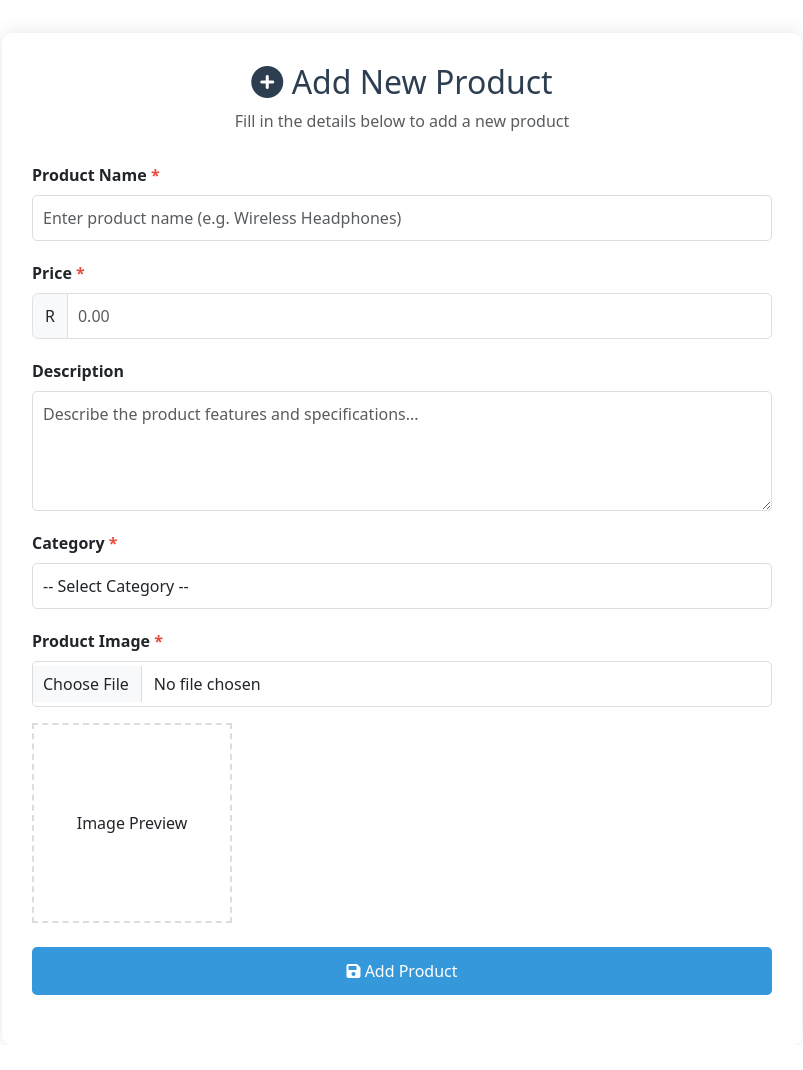
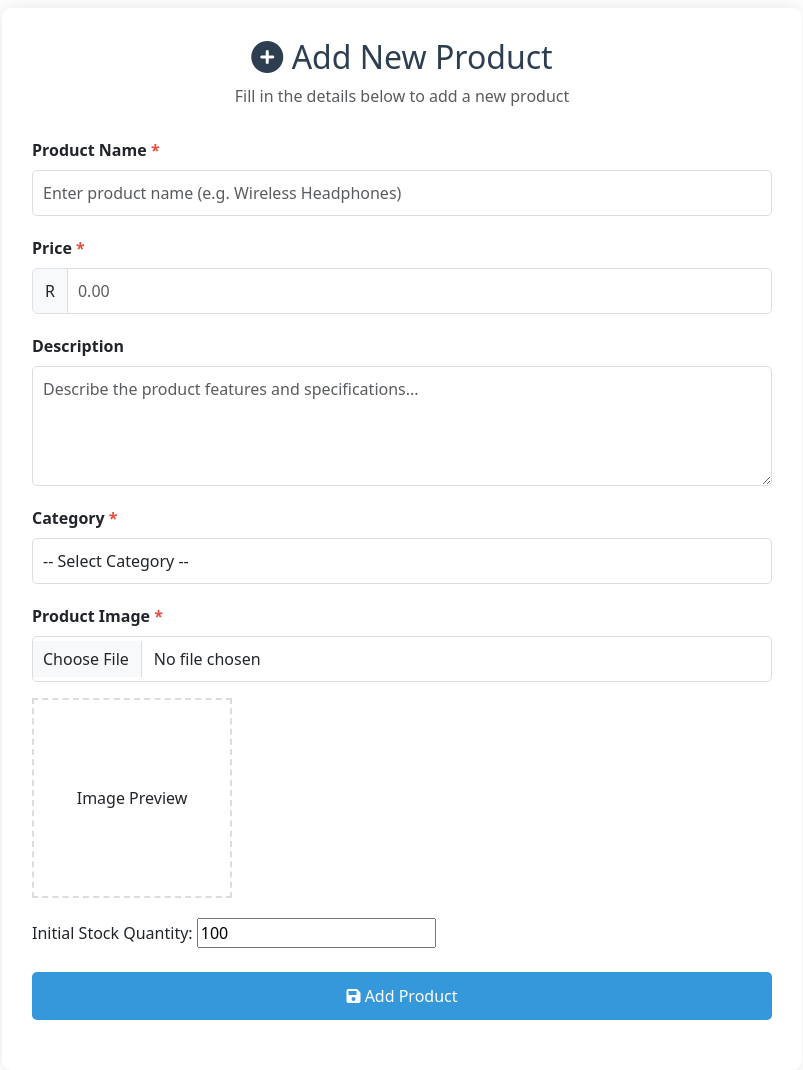
Before and after one commit to AdamDono/BuyMo, a Flask app: page /add in a window 1280 px wide. Shown: the part 61-1131 px from the top of the page, without its empty margins (238-1041 px from the left). Before the commit the page ends 1056 px from the top, so only its background shows below. Run offline with Flask 3, Linux system fonts and the light colour scheme; the visitor is signed in with stand-in values (Sample User, id 1); data that the repository does not hold is empty; some libraries are stand-ins or nearby versions.

Commit message:
ui and database config for quantity

```diff
--- a/templates/add_product.html
+++ b/templates/add_product.html
@@ -144,6 +144,10 @@
                         <span>Image Preview</span>
                     </div>
                 </div>
+                <div class="form-group">
+                    <label for="quantity">Initial Stock Quantity:</label>
+                    <input type="number" id="quantity" name="quantity" min="1" value="100" required>
+                </div>
 
                 <div class="form-group mt-4">
                     <button type="submit" class="btn-submit">
```
